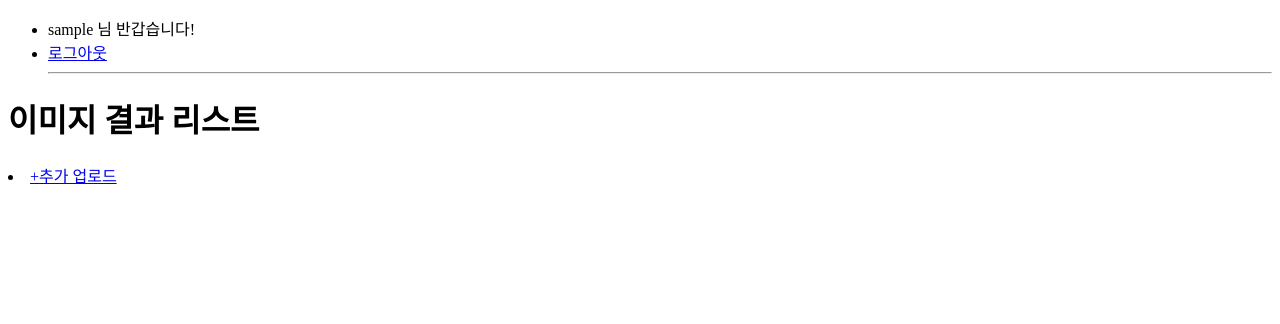
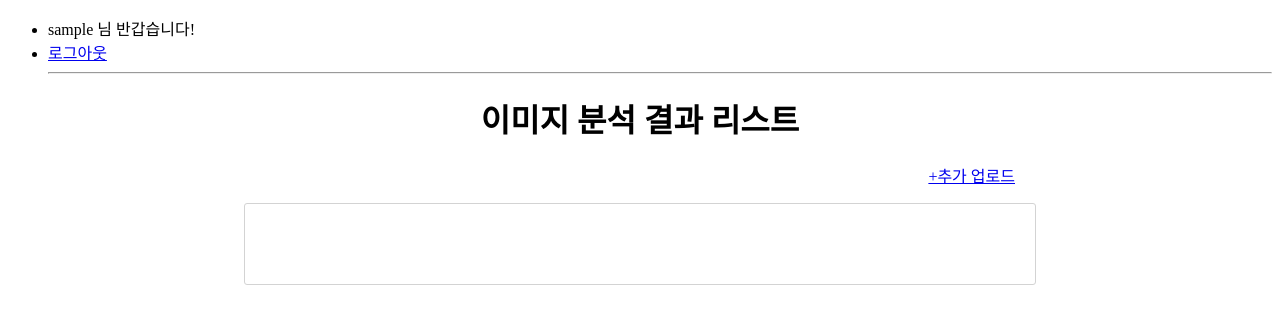
Before and after one commit to kbm1933/B2_IIEII_ML, a Django app: page /community/file_result/ in a window 1280 px wide. Shown: the top 324 px of the page. Run offline with Django 3.2, Linux system fonts and the light colour scheme; the visitor is signed in with stand-in values (Sample User, id 1); data that the repository does not hold is empty.

Commit message:
file_result 화면 수정

```diff
--- a/community/templates/file_result.html
+++ b/community/templates/file_result.html
@@ -4,34 +4,22 @@
     file_result page
 {% endblock %}
 
-<!DOCTYPE html>
-<html lang="en">
-<head>
-    <meta charset="UTF-8">
-    <meta http-equiv="X-UA-Compatible" content="IE=edge">
-    <meta name="viewport" content="width=device-width, initial-scale=1.0">
-    <title>file_result page</title>
-</head>
-<body>
-    {% block content %}
+{% block content %}
+<div class="title-box">
+    <h1> 이미지 분석 결과 리스트 </h1>
+    <div style="text-align: right">
+         <a class="nav-link" href="/community/fileupload"> +추가 업로드 </a>
+    </div>
+</div>
+<div class="all-box">
+    {% for file in files %}
+    <div class="result-box">
+        <img class="feed-img" src='{{ file.imgs.url }}'><br>
+        <h3>이 과일은 {{ file.fruit_class }} 일 확률이 {{ file.confidence }} %정도입니다.</h3>
 
-    <h1> 이미지 결과 리스트 </h1>
-    <li class="nav-item">
-        <a class="nav-link" href="/community/fileupload"> +추가 업로드 </a>
-    </li>
-
-    {% for file in files %}
-
-    <div>
-{#        <h3>{{ file.title }} | ID : {{ file.user }}</h3>#}
-        <img class="feed_img" src='{{ file.imgs.url }}'><br>
+        <a href="{% url 'community:detail_image_info' file.id %}"> 이미지 정보 보러가기 </a>
+        <hr/>
     </div>
-        이 과일은 {{ file.fruit_class }} 일 확률이 {{ file.confidence }} %정도입니다.
-
-    <a href="{% url 'community:detail_image_info' file.id %}"> 이미지 정보 보러가기 </a>
-    <hr />
     {% endfor %}
-
-    {% endblock %}
-</body>
-</html>
+</div>
+{% endblock %}
--- a/users/templates/base.html
+++ b/users/templates/base.html
@@ -6,6 +6,29 @@
     <meta name="viewport" content="width=device-width, initial-scale=1.0">
     <title>{% block title %}{% endblock %} | IIEII</title>
 </head>
+<style>
+    .all-box {
+        text-align: center;
+        border: 1px solid lightgray;
+        border-radius: 3px;
+        width: 750px;
+        margin:auto auto 1rem auto;
+        padding: 60px 20px 20px 20px;
+        left: 50%
+    }
+    .feed-img {
+        width: 600px;
+        height: 400px;
+        object-fit: contain;
+        background: #fafafa;
+    }
+    .title-box {
+        text-align: center;
+        width: 750px;
+        margin:auto auto 1rem auto;
+    }
+</style>
+
 <body>
     <form class="form-inline my-2 my-lg-0">
         {% if not user.is_authenticated %}
```
